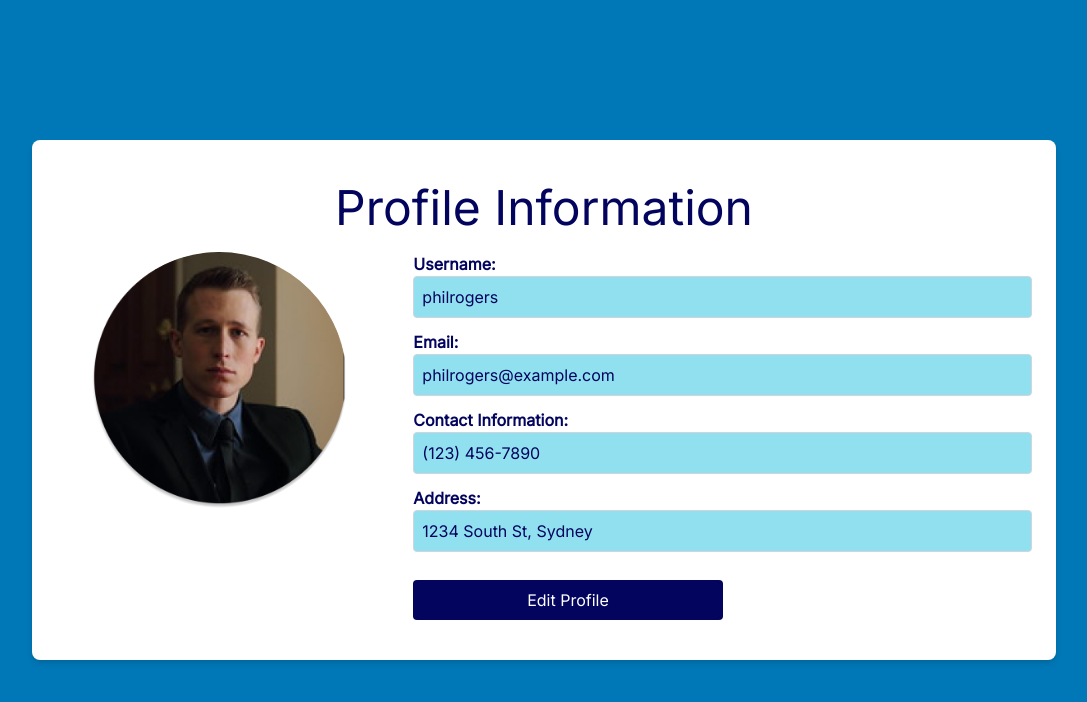
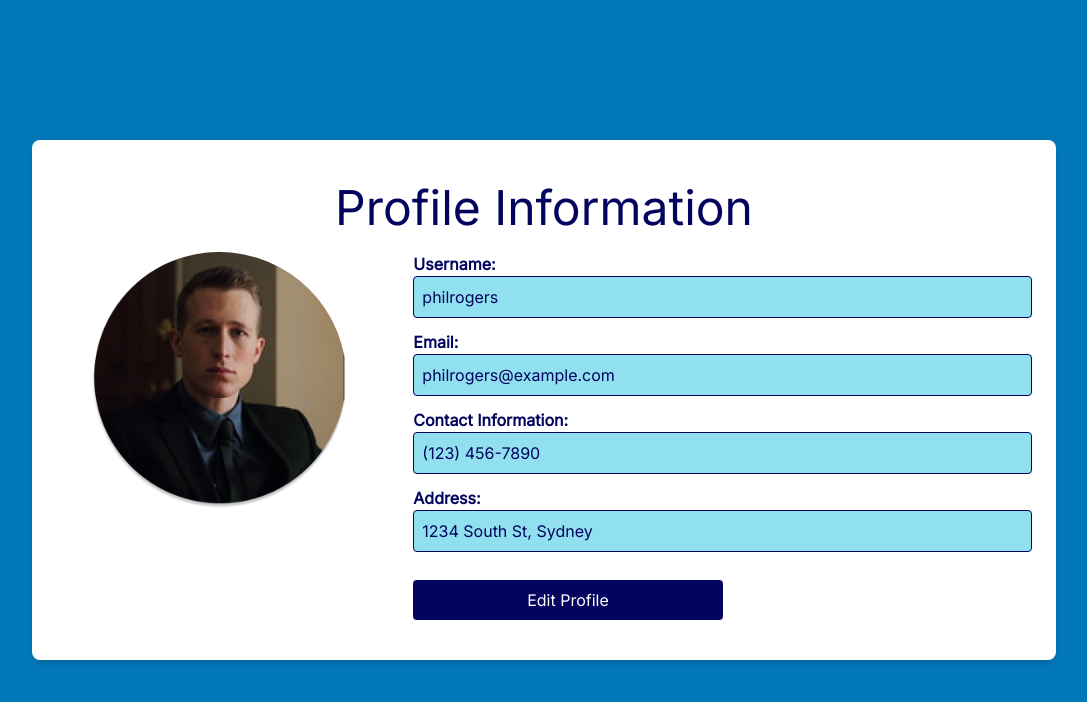
Before and after one commit to ChristinSaji/CSCI-5709-Assignments, a React (Vite) app in the folder Assignment1/user-profile-management/: page / in a window 1280 px wide. Shown: the top 702 px of the page, without its empty margins (96-1183 px from the left). Built offline with nearby package versions, Linux system fonts and the light colour scheme.

Commit message:
change input border and selection color

```diff
--- a/Assignment1/user-profile-management/src/components/UserProfile.jsx
+++ b/Assignment1/user-profile-management/src/components/UserProfile.jsx
@@ -76,7 +76,7 @@ const UserProfile = ({ isEditing, onEdit, onSave, onCancel }) => {
             <div className="mb-3">
               <label className="block text-darkBlue font-bold">Username:</label>
               <input
-                className="w-full p-2 border border-gray-300 rounded bg-lightBlue text-darkBlue font-medium"
+                className="w-full p-2 border border-darkBlue rounded bg-lightBlue text-darkBlue font-medium"
                 type="text"
                 value={username}
                 onChange={(e) => setUsername(e.target.value)}
@@ -86,7 +86,7 @@ const UserProfile = ({ isEditing, onEdit, onSave, onCancel }) => {
             <div className="mb-3">
               <label className="block text-darkBlue font-bold">Email:</label>
               <input
-                className="w-full p-2 border border-gray-300 rounded bg-lightBlue text-darkBlue font-medium"
+                className="w-full p-2 border border-darkBlue rounded bg-lightBlue text-darkBlue font-medium"
                 type="email"
                 value={email}
                 onChange={(e) => setEmail(e.target.value)}
@@ -98,7 +98,7 @@ const UserProfile = ({ isEditing, onEdit, onSave, onCancel }) => {
                 Contact Information:
               </label>
               <input
-                className="w-full p-2 border border-gray-300 rounded bg-lightBlue text-darkBlue font-medium"
+                className="w-full p-2 border border-darkBlue rounded bg-lightBlue text-darkBlue font-medium"
                 type="text"
                 value={contactNumber}
                 onChange={(e) => setContactNumber(e.target.value)}
@@ -108,7 +108,7 @@ const UserProfile = ({ isEditing, onEdit, onSave, onCancel }) => {
             <div className="mb-3">
               <label className="block text-darkBlue font-bold">Address:</label>
               <input
-                className="w-full p-2 border border-gray-300 rounded bg-lightBlue text-darkBlue font-medium"
+                className="w-full p-2 border border-darkBlue rounded bg-lightBlue text-darkBlue font-medium"
                 type="text"
                 value={address}
                 onChange={(e) => setAddress(e.target.value)}
--- a/Assignment1/user-profile-management/src/index.css
+++ b/Assignment1/user-profile-management/src/index.css
@@ -8,4 +8,9 @@
   html {
     font-family: "Inter", sans-serif;
   }
+
+  ::selection {
+    background-color: #03045e;
+    color: white;
+  }
 }
```
